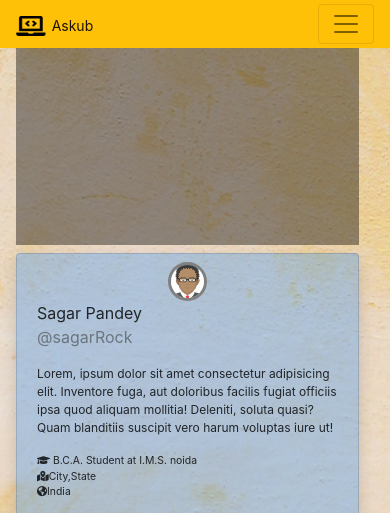
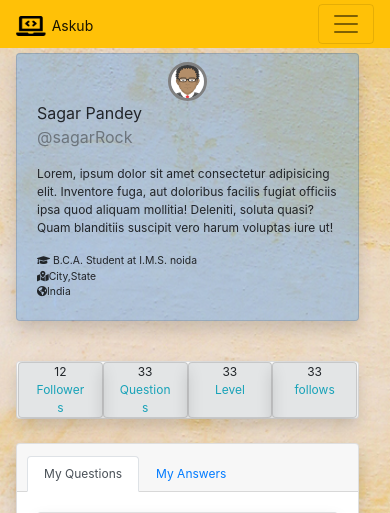
Before and after one commit to satyamfouzdar/quanda-local, a Django app: page /accounts/profile/ in a window 390 px wide. Shown: the top 513 px of the page. Run offline with Django 3.2, Linux system fonts and the light colour scheme; some libraries are stand-ins or nearby versions.

Commit message:
bug fixed for moble view

```diff
--- a/users/templates/users/profile.html
+++ b/users/templates/users/profile.html
@@ -12,8 +12,8 @@
     <div class="col-xl-9 col-lg-9 col-md-12 col-sm-12 no-gutter">
         <!-- main editing area-->
         <div id="profile-image">
-            <div class="dark-overlay">
-                <div class="profile-background-image d-none d-sm-none d-md-block "><!----> <div class="dark-overlay"></div> </div>
+            <div class="dark-overlay d-none d-sm-none d-md-block ">
+                <div class="profile-background-image"><!----> <div class="dark-overlay"></div> </div>
             </div>
         </div>
         <div class="row" id="authors-details">
```
